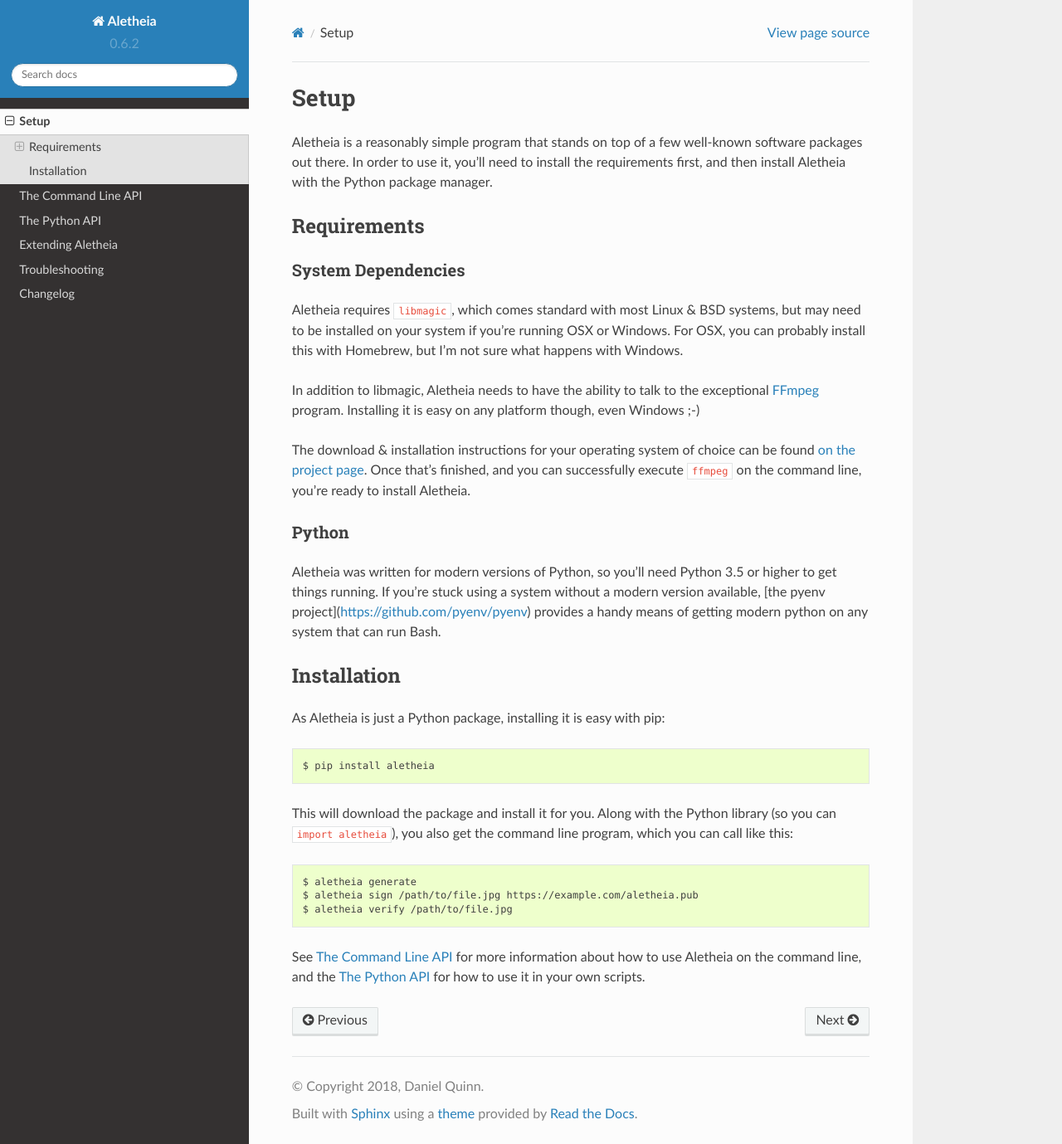
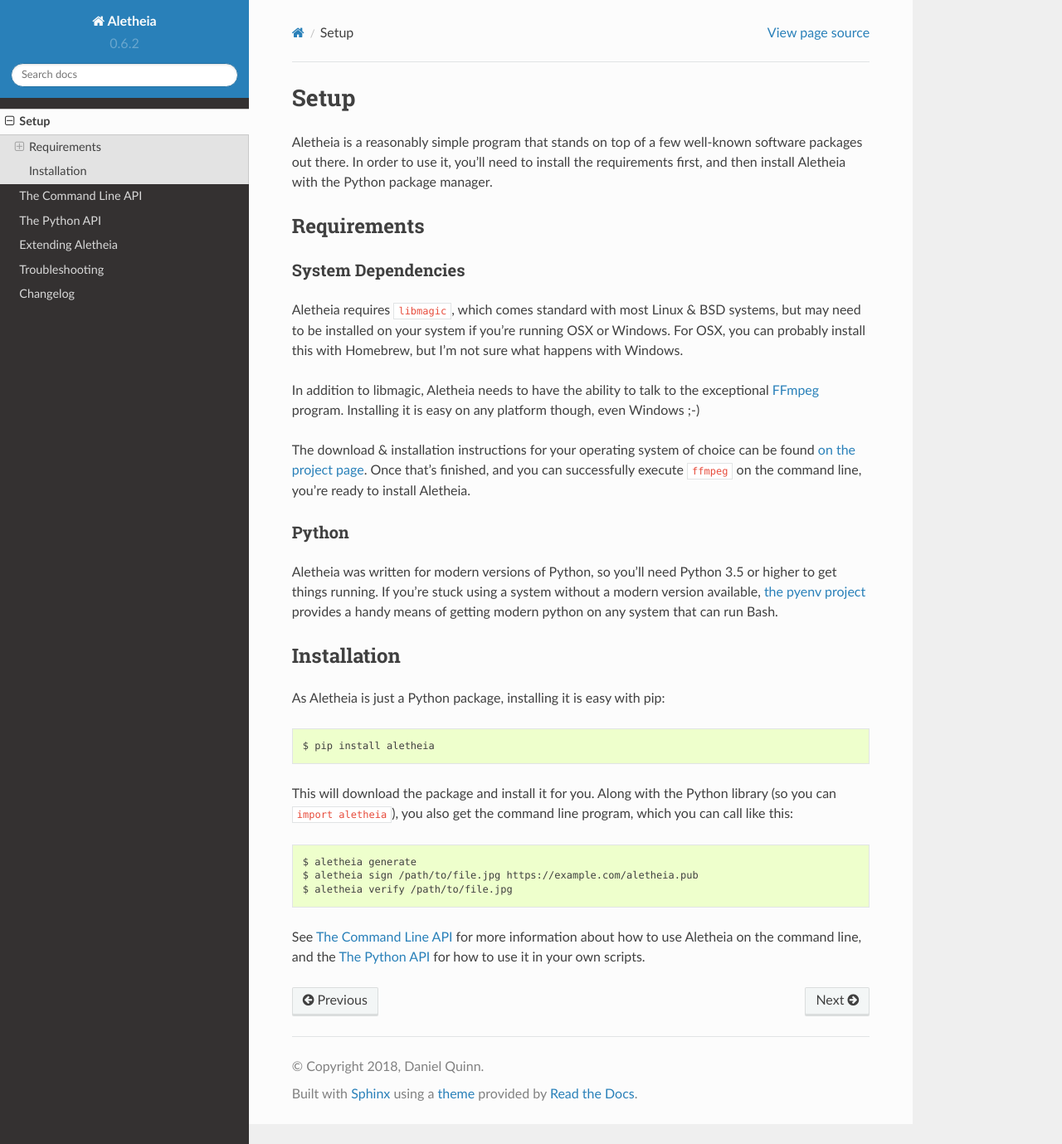
Before and after one commit to danielquinn/pyletheia, a Sphinx documentation site: the page built from docs/setup.rst, in a window 1280 px wide and 1379 px high. Shown: the whole window at 83% size. Built offline with Sphinx 7.4.7 and the Read the Docs theme 2.0.0, drawn with Linux system fonts in a browser that asks for light colours; some of the changed lines change nothing that is shown.

Commit message:
markdown → rst fix

```diff
--- a/docs/setup.rst
+++ b/docs/setup.rst
@@ -39,9 +39,10 @@
 
 Aletheia was written for modern versions of Python, so you'll need Python 3.5
 or higher to get things running.  If you're stuck using a system without a
-modern version available, [the pyenv project](https://github.com/pyenv/pyenv)
-provides a handy means of getting modern python on any system that can run
-Bash.
+modern version available, `the pyenv project`_ provides a handy means of
+getting modern python on any system that can run Bash.
+
+.. _the pyenv project: https://github.com/pyenv/pyenv
 
 
 .. _setup-installation:
```
